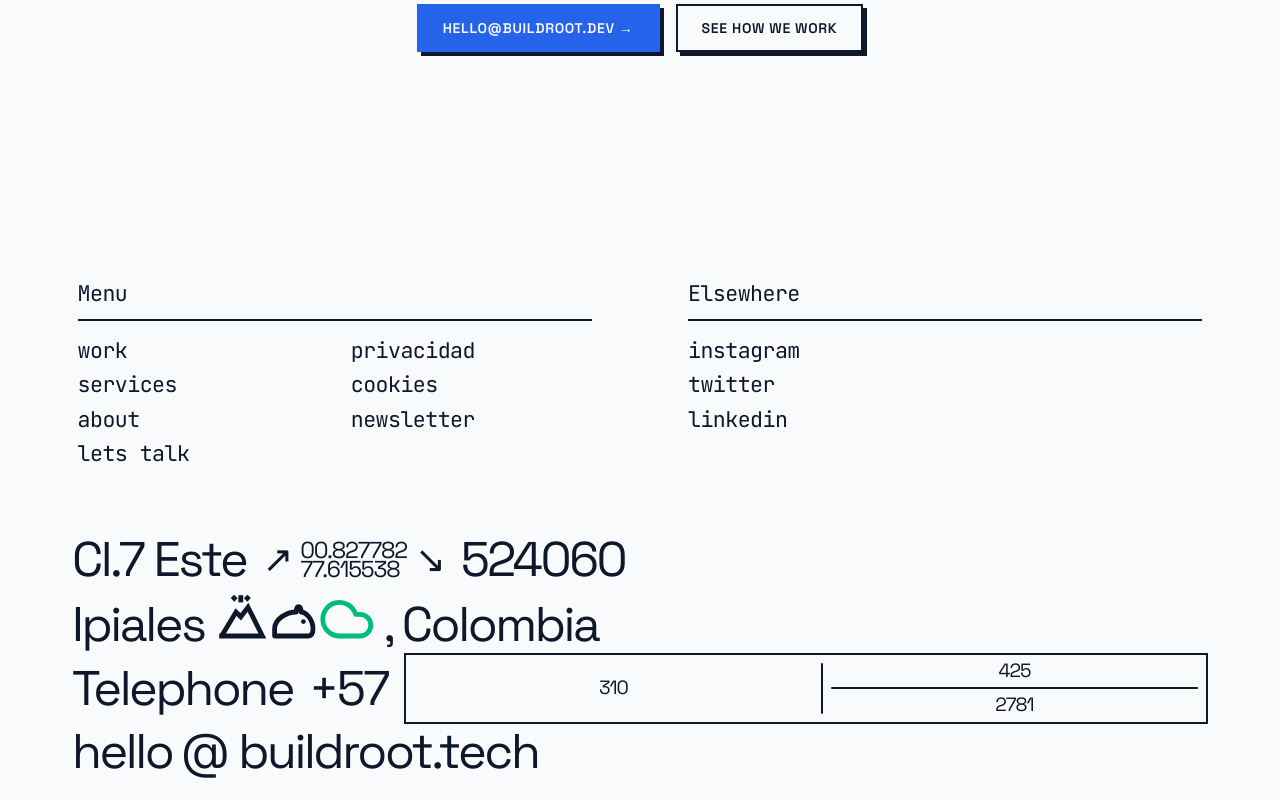
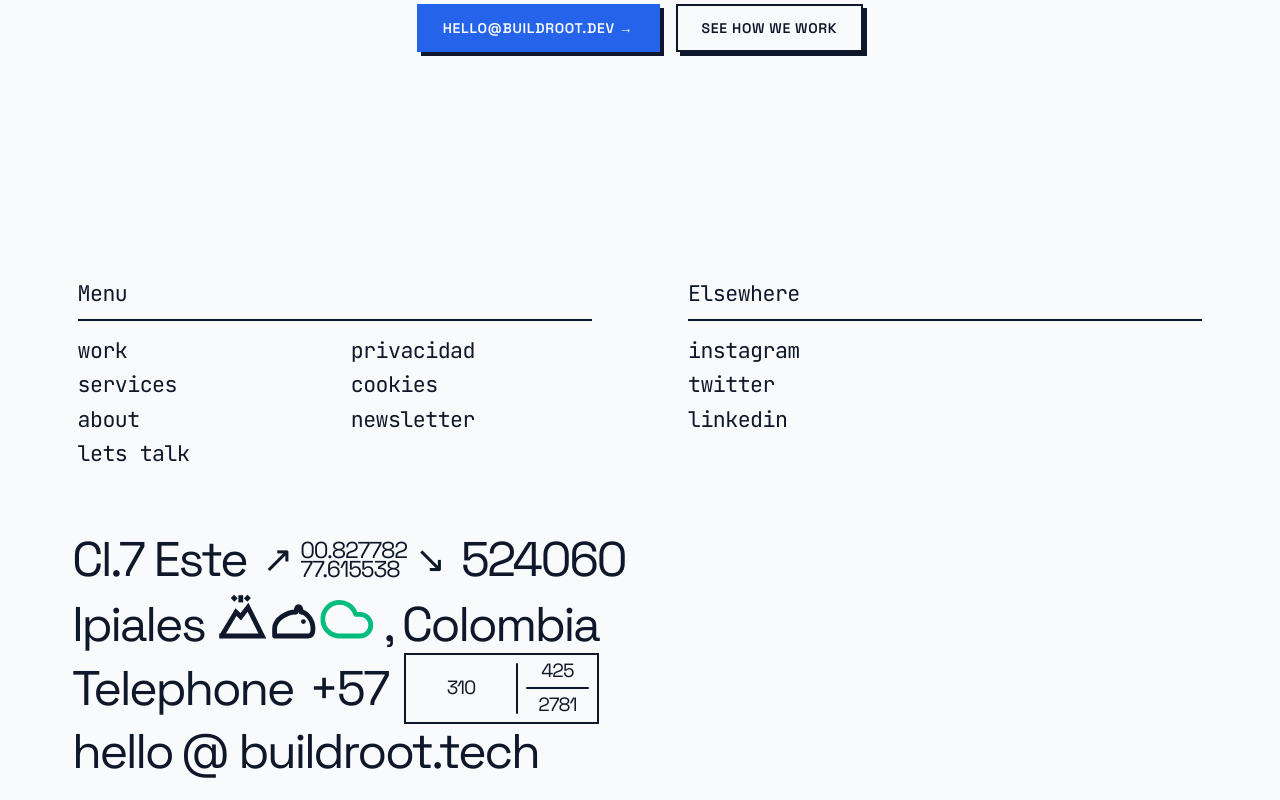
Before and after one commit to buildroot-tech/front-buildroot, a Next.js app: page / in a window 1280 px wide. Shown: the part 4523-5323 px from the top of the page. Built offline with nearby package versions, Linux system fonts and the light colour scheme.

Commit message:
style(footer): wrap rows 2 and 3 in w-fit to sync phone grid right edge with Colombia

```diff
--- a/components/layout/Footer.tsx
+++ b/components/layout/Footer.tsx
@@ -188,6 +188,9 @@ export function Footer(): React.ReactElement {
                 </span>
               </div>
 
+              {/* Rows 2 & 3: shared w-fit so phone grid right-aligns with Colombia */}
+              <div className="w-fit flex flex-col gap-0">
+
                 {/* Row 2: City */}
                 <div className="flex items-end justify-start gap-1 md:gap-2 w-full px-2 py-[clamp(0.1rem,0.3vw,0.4rem)]">
                   <span className="font-display font-normal text-[var(--text-primary)] text-[clamp(2.2rem,3.8vw,5rem)] capitalize leading-[0.85] tracking-tighter whitespace-nowrap">
@@ -227,7 +230,7 @@ export function Footer(): React.ReactElement {
                   </div>
 
                   {/* Phone Grid */}
-                <div className="flex-1 flex border-2 border-[var(--border)] min-w-[150px]">
+                  <div className="flex-1 flex border-2 border-[var(--border)] min-w-0">
                     {/* Left Column */}
                     <div className="flex-1 flex items-center justify-center font-display text-[clamp(1rem,1.5vw,2rem)] leading-[0.85] tracking-tighter font-normal text-[var(--text-primary)] py-1 md:py-2 px-2 md:px-4">
                       {contactInfo.phone.split(" ")[0]}
@@ -250,6 +253,8 @@ export function Footer(): React.ReactElement {
                       </div>
                     </div>
                   </div>
+                </div>
+
               </div>
 
               {/* Row 4: Email */}
```
Lines whose indentation alone changed are shown as unchanged.
